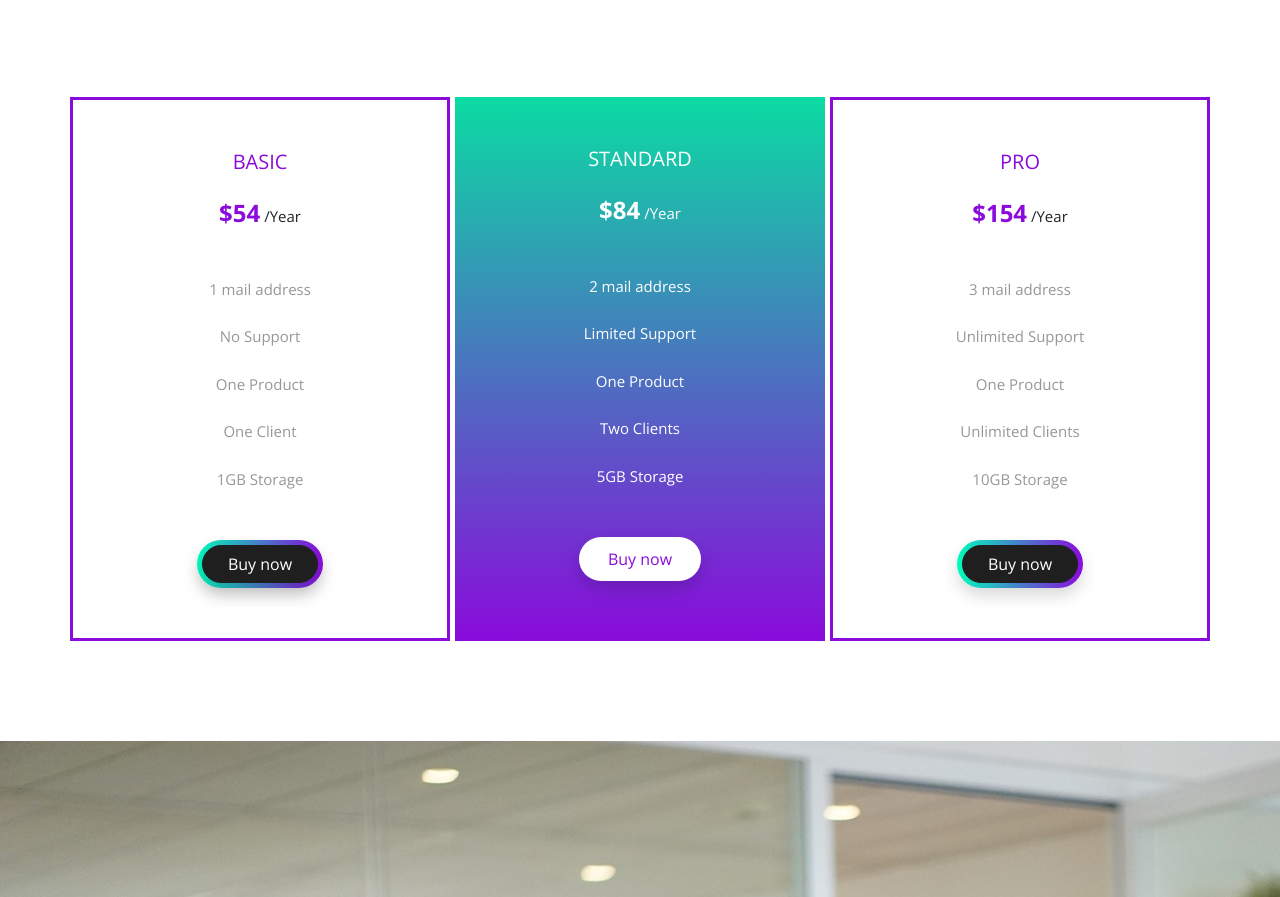
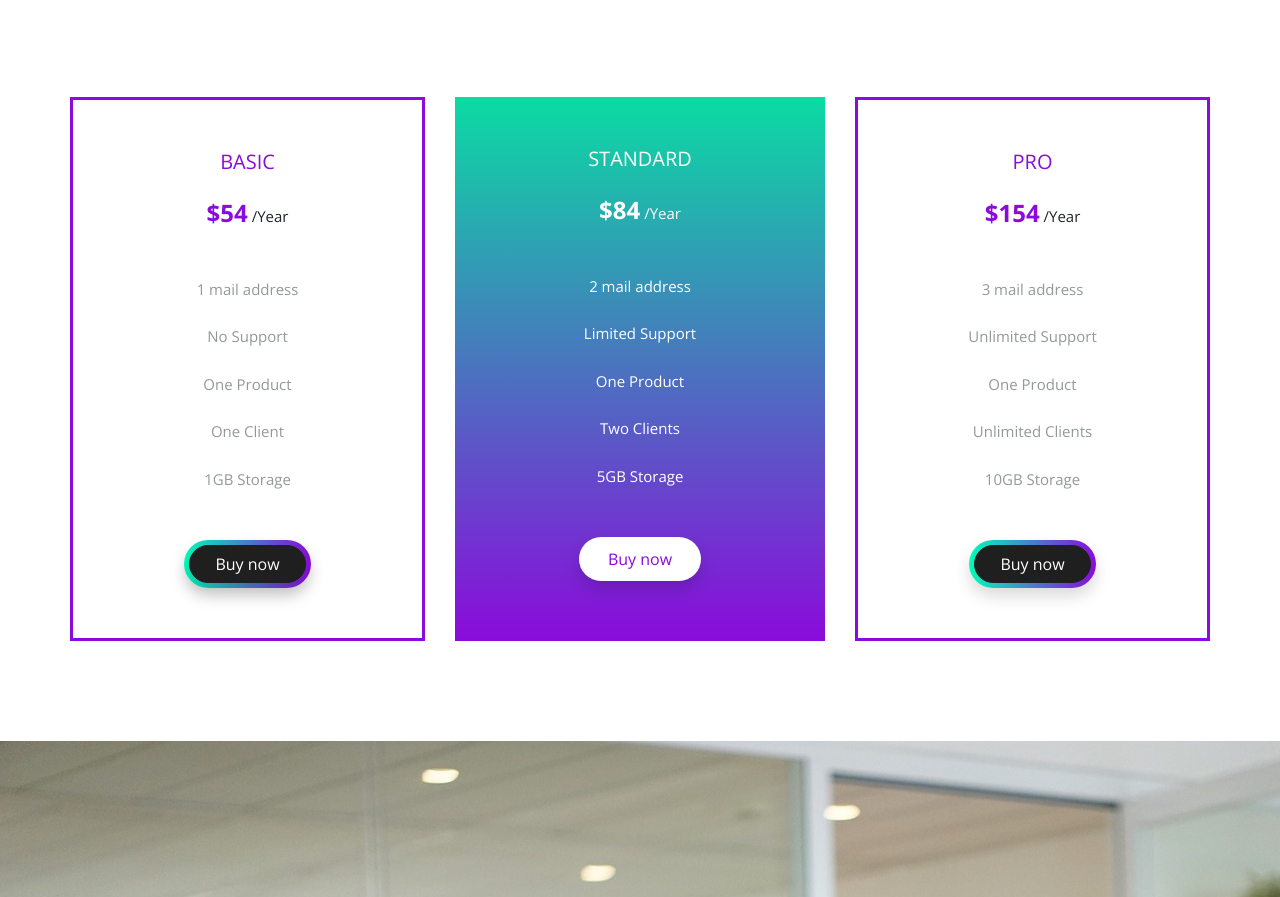
Before and after one commit to Battryu/Webudvikling, a plain HTML site: page index.html in a window 1280 px wide. Shown: the part 1301-2198 px from the top of the page. Drawn offline with nearby package versions, Linux system fonts and the light colour scheme; files whose address does not match are found by name.

Commit message:
Mere margin imellem cards.

```diff
--- a/css/_myStyles.scss
+++ b/css/_myStyles.scss
@@ -180,13 +180,6 @@ img {
 	border: 3px solid #8A0BDB;
 }
 
-.whiteborder{
-	border: 5px solid white;
-    border-bottom: 0;
-    border-top:0;
-}
-
-
 /*QUOTE*/
 
 .bg-gradient-right{
--- a/index.html
+++ b/index.html
@@ -155,7 +155,7 @@
 <div class="container mt-1 text-center">
 
     <div class="row pb-lg-3 justify-content-center">
-        <div class="col-12 col-md-6 col-lg-4 mb-2 mb-md-0 purpleborder py-2">
+        <div class="col-12 col-md-6 col-lg mb-2 mb-md-0 purpleborder py-2">
 
 
             <span class="text-primary  h5 mb-1">BASIC<br><br></span>
@@ -178,7 +178,7 @@
 
 
 
-        <div class= "cols-12 col-md-6 col-lg-4 whiteborder mb-2 mb-md-0 bg-gradient-primary py-2">
+        <div class= "cols-12 col-md-6 col-lg-4 col-lg-auto whiteborder mb-2 mb-md-0 bg-gradient-primary py-2  mx-lg-1">
             <div class="bg-purple">
                 <span class="text-white h5 mb-1">STANDARD<br><br></span>
                 <span class="text-white font-weight-bold h4"> $84</span>
@@ -201,7 +201,7 @@
 
 
 
-        <div class="cols-12 col-md-6 col-lg-4 mb-2 mt-md-1 mt-lg-0 mb-md-0  purpleborder py-2">
+        <div class="cols-12 col-md-6 col-lg mb-2 mt-md-1 mt-lg-0 mb-md-0  purpleborder py-2">
             <span class="text-primary h5 mb-1">PRO<br><br></span>
             <span class="text-primary font-weight-bold h4"> $154</span>
             <span>/Year</span>
```
